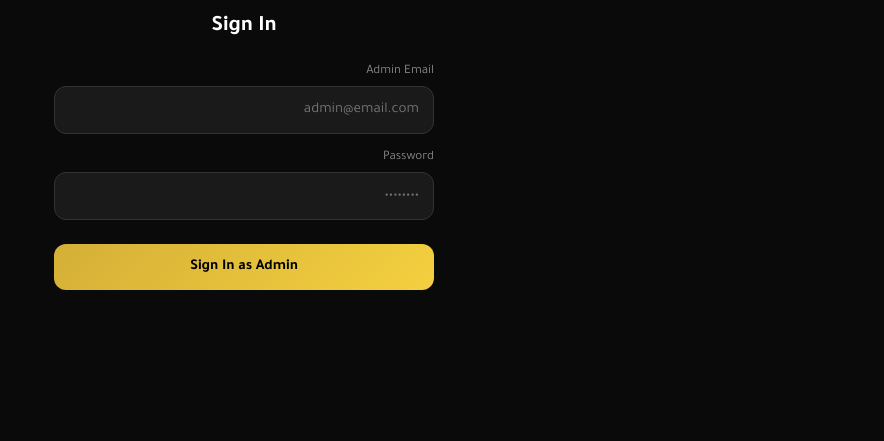
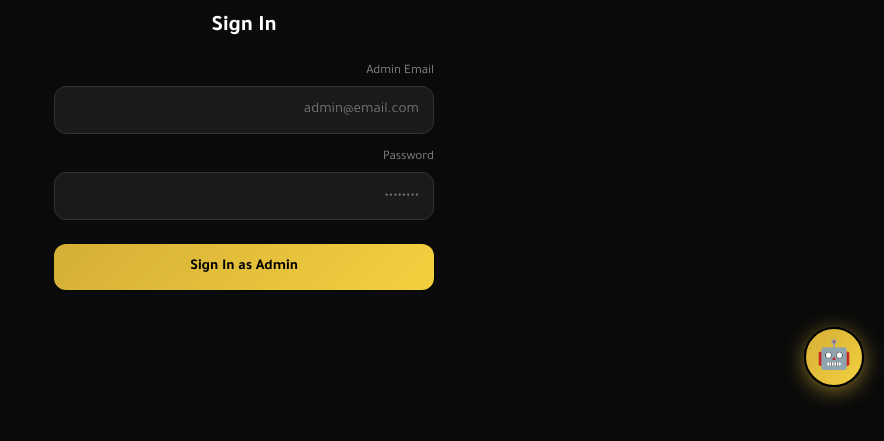
Before and after one commit to habib7514/tradix-ai.admin, a plain HTML site: page index.html in a window 1280 px wide. Shown: the part 323-764 px from the top of the page, without its empty margins (396-1280 px from the left). Drawn offline with Linux system fonts and the light colour scheme.

Commit message:
Add floating button for AI analysis
Added a floating button for AI analysis screen.

```diff
--- a/index.html
+++ b/index.html
@@ -1749,5 +1749,26 @@ async function sendAISignal(direction, entry, sl, tp, confidence) {
         setTimeout(() => showScreen('sendSignalScreen'), 800);
     }
 </script>
+
+<button id="floatingAI" onclick="showScreen('aiAnalysisScreen')" style="
+    position: fixed;
+    bottom: 90px;
+    right: 20px;
+    width: 60px;
+    height: 60px;
+    border-radius: 50%;
+    background: linear-gradient(135deg, #d4af37, #f4d03f);
+    border: 2px solid #000;
+    color: #000;
+    font-size: 28px;
+    cursor: pointer;
+    z-index: 9998;
+    box-shadow: 0 4px 20px rgba(212, 175, 55, 0.6);
+    display: flex;
+    align-items: center;
+    justify-content: center;
+">
+    🤖
+</button>
 </body>
 </html>
```
